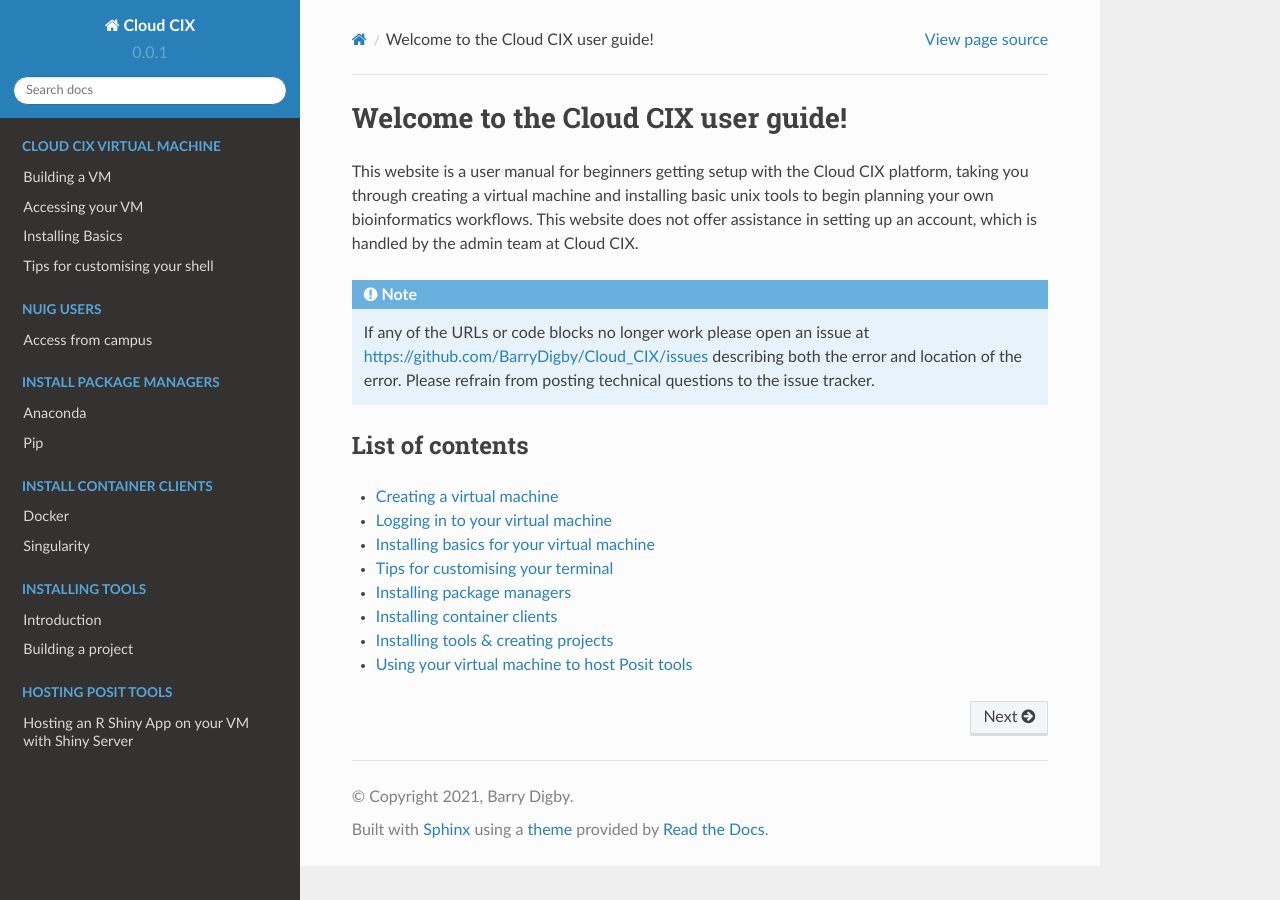
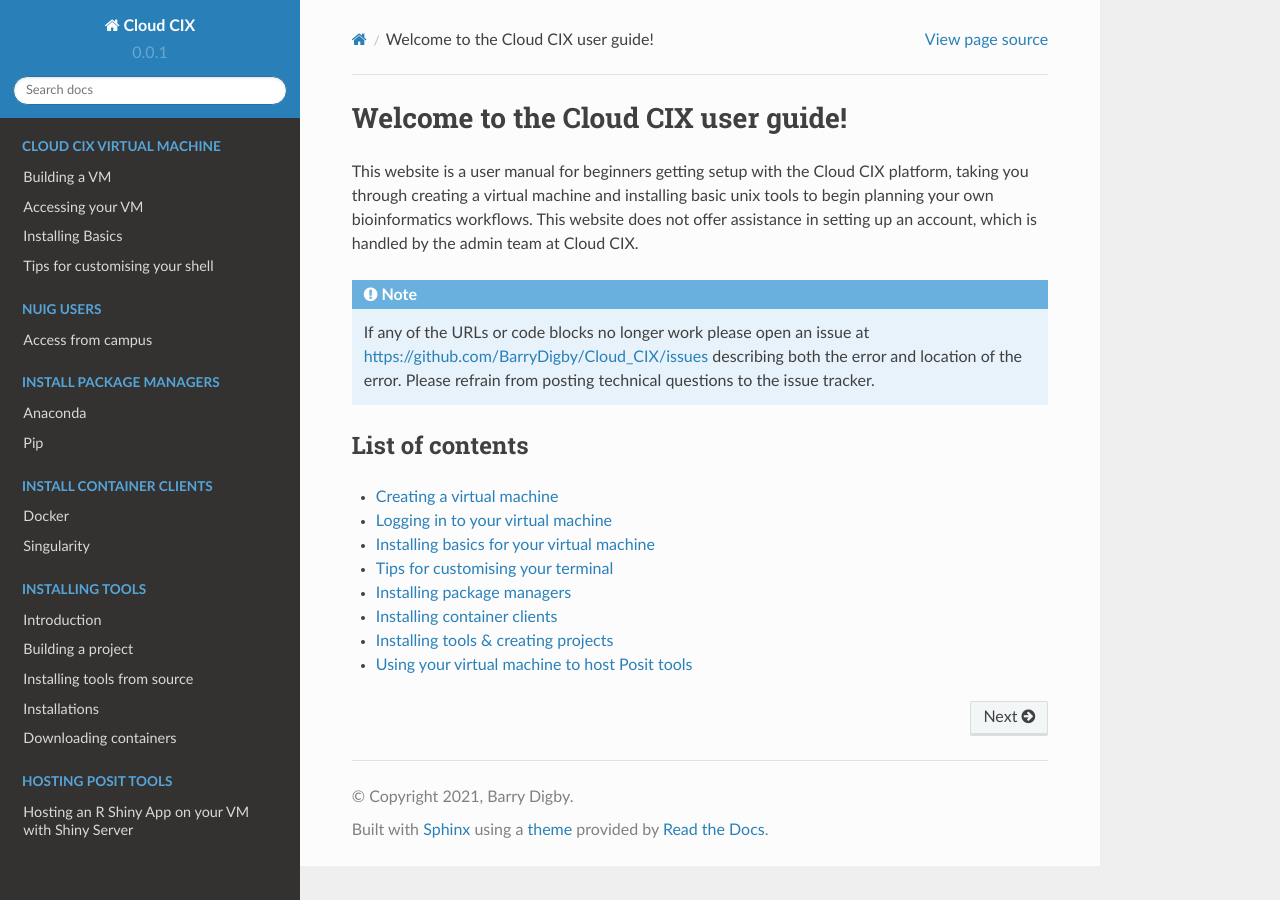
Before and after one commit to BarryDigby/Cloud_CIX, a Sphinx documentation site: the page built from docs/source/index.rst, in a window 1280 px wide. Built offline with Sphinx 7.4.7 and the Read the Docs theme 2.0.0, drawn with Linux system fonts in a browser that asks for light colours; some of the changed lines change nothing that is shown.

Commit message:
Updated documentation

```diff
--- a/docs/source/index.rst
+++ b/docs/source/index.rst
@@ -64,6 +64,8 @@
    :hidden:
 
    /man_pages/install_tools
+   /man_pages/install_source
+   /man_pages/install_container
 
 .. toctree::
    :maxdepth: 3
```
